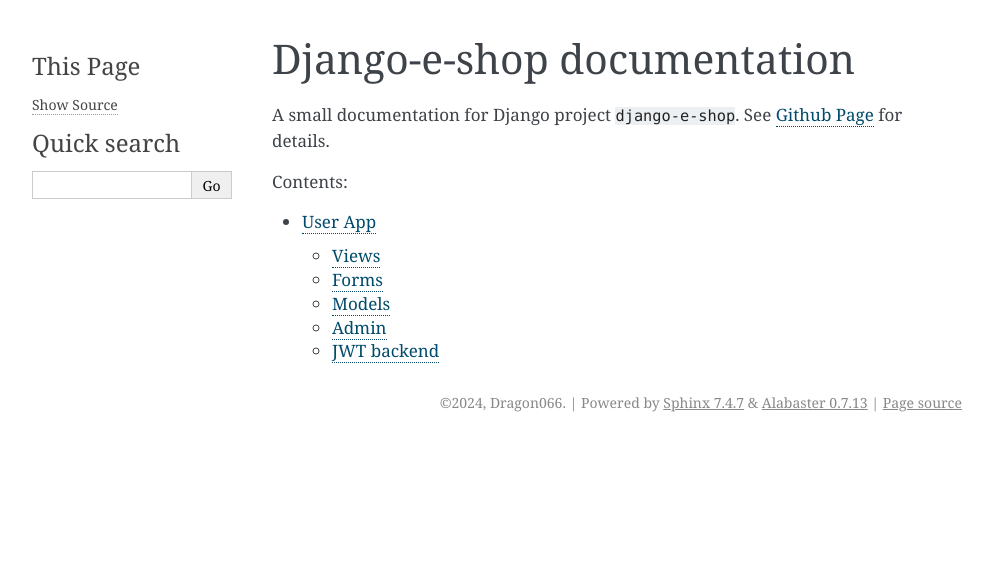
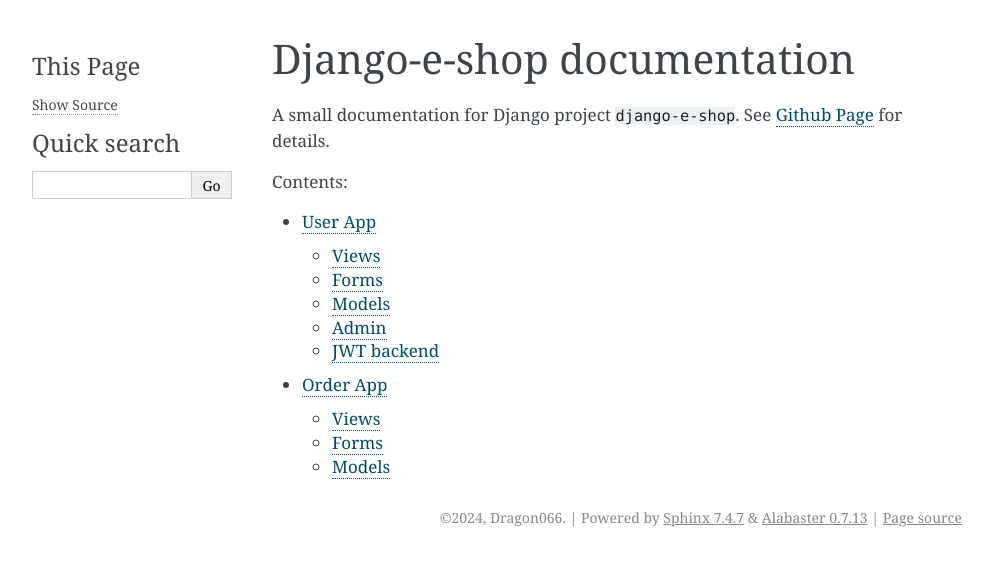
Before and after one commit to Dragon066/django-e-shop, a Sphinx documentation site: the page built from eshop/docs/index.rst, in a window 1280 px wide. Shown: the top 566 px of the page, without its empty margins (148-1141 px from the left). Built offline with Sphinx 7.4.7, drawn with Linux system fonts in a browser that asks for light colours.

Commit message:
Add order app to documentation

```diff
--- a/eshop/docs/index.rst
+++ b/eshop/docs/index.rst
@@ -15,3 +15,4 @@
    :caption: Contents:
 
    ./user.rst
+   ./order.rst
--- /dev/null
+++ b/eshop/docs/order_forms.rst
@@ -0,0 +1,6 @@
+Forms
+=====
+
+.. automodule:: order.forms
+    :members:
+    :undoc-members:
--- /dev/null
+++ b/eshop/docs/order_models.rst
@@ -0,0 +1,6 @@
+Models
+======
+
+.. automodule:: order.models
+    :members:
+    :undoc-members:
--- /dev/null
+++ b/eshop/docs/order_views.rst
@@ -0,0 +1,6 @@
+Views
+=====
+
+.. automodule:: order.views
+    :members:
+    :undoc-members:
```
Also changed, not shown: eshop/docs/order.rst (added, +11 -0 lines).
